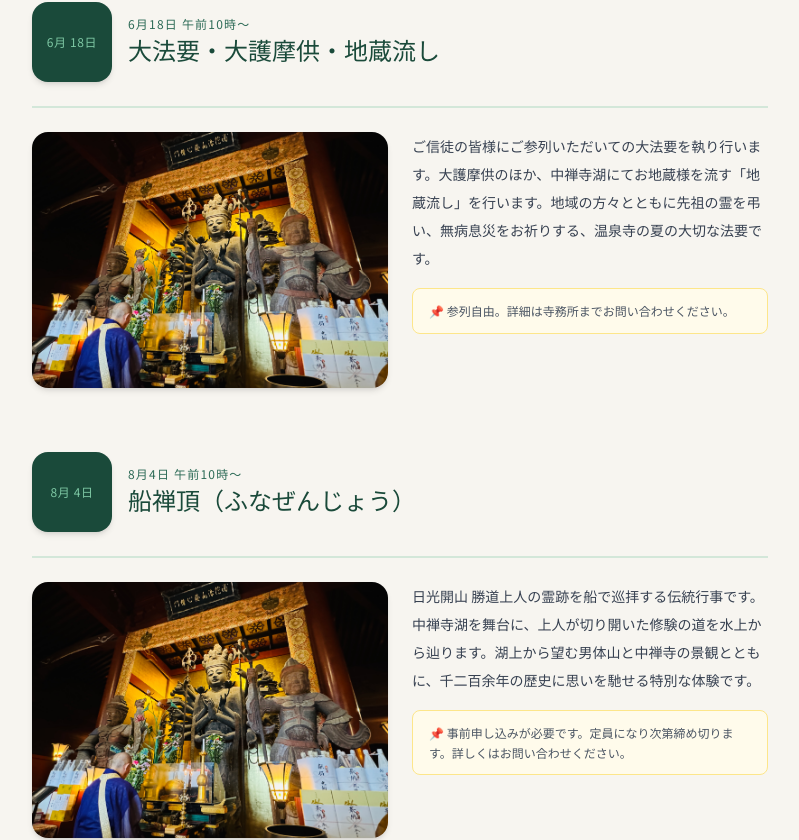
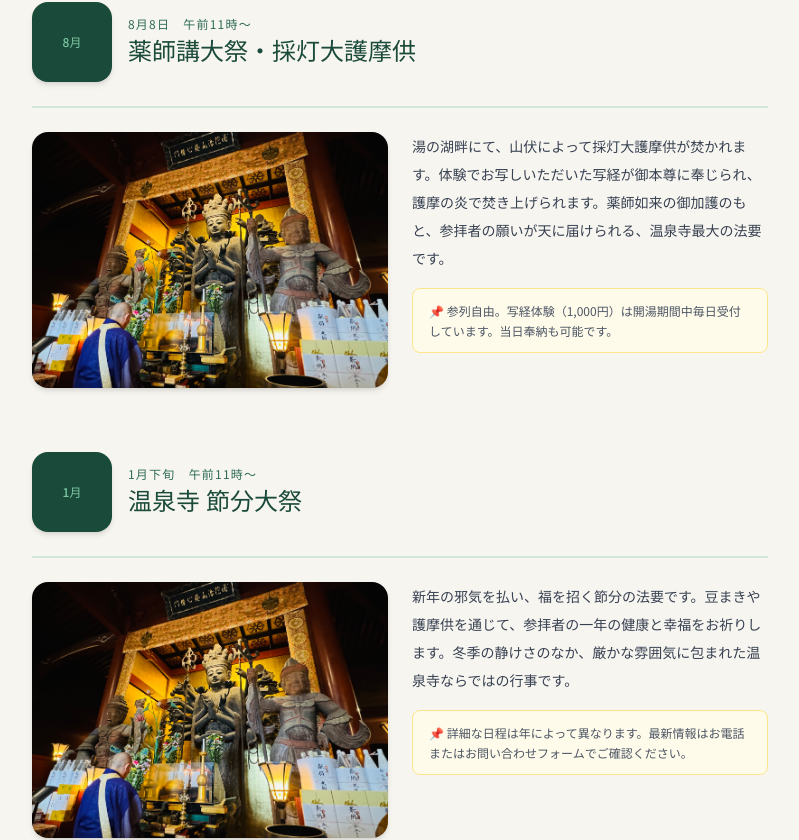
Before and after one commit to tachikikannon/tachikikannon, a Next.js app: page /onsenji/events in a window 1280 px wide. Shown: the part 410-1250 px from the top of the page, without its empty margins (240-1039 px from the left). Built offline with nearby package versions, Linux system fonts and the light colour scheme; no server answers; the database is empty.

Commit message:
温泉寺 年間行事：立木観音の行事を削除、温泉寺の正式行事（8月8日薬師講大祭・1月節分大祭）に修正

```diff
--- a/src/app/onsenji/events/page.tsx
+++ b/src/app/onsenji/events/page.tsx
@@ -8,27 +8,29 @@ import FooterOnsenji from '@/components/FooterOnsenji'
 
 export const metadata: Metadata = {
   title: '年間行事 | 日光山温泉寺',
-  description: '日光山温泉寺の年間行事・法要のご案内。6月18日 大法要・地蔵流し、8月4日 船禅頂。',
+  description: '日光山温泉寺の年間行事・法要のご案内。8月8日 薬師講大祭・採灯大護摩供、1月下旬 節分大祭。',
 }
 
-const DEFAULT_EVENTS = [
+const EVENTS = [
   {
-    date: '6月18日',
-    name: '大法要・大護摩供・地蔵流し',
-    time: '午前10時〜',
-    desc: 'ご信徒の皆様にご参列いただいての大法要を執り行います。大護摩供のほか、中禅寺湖にてお地蔵様を流す「地蔵流し」を行います。地域の方々とともに先祖の霊を弔い、無病息災をお祈りする、温泉寺の夏の大切な法要です。',
-    note: '参列自由。詳細は寺務所までお問い合わせください。',
+    month: '8月',
+    date: '8月8日',
+    name: '薬師講大祭・採灯大護摩供',
+    time: '午前11時〜',
+    desc: '湯の湖畔にて、山伏によって採灯大護摩供が焚かれます。体験でお写しいただいた写経が御本尊に奉じられ、護摩の炎で焚き上げられます。薬師如来の御加護のもと、参拝者の願いが天に届けられる、温泉寺最大の法要です。',
+    note: '参列自由。写経体験（1,000円）は開湯期間中毎日受付しています。当日奉納も可能です。',
     image: '/images/gyouji.JPEG',
-    imageAlt: '大法要・地蔵流し',
+    imageAlt: '薬師講大祭・採灯大護摩供',
   },
   {
-    date: '8月4日',
-    name: '船禅頂（ふなぜんじょう）',
-    time: '午前10時〜',
-    desc: '日光開山 勝道上人の霊跡を船で巡拝する伝統行事です。中禅寺湖を舞台に、上人が切り開いた修験の道を水上から辿ります。湖上から望む男体山と中禅寺の景観とともに、千二百余年の歴史に思いを馳せる特別な体験です。',
-    note: '事前申し込みが必要です。定員になり次第締め切ります。詳しくはお問い合わせください。',
+    month: '1月',
+    date: '1月下旬',
+    name: '温泉寺 節分大祭',
+    time: '午前11時〜',
+    desc: '新年の邪気を払い、福を招く節分の法要です。豆まきや護摩供を通じて、参拝者の一年の健康と幸福をお祈りします。冬季の静けさのなか、厳かな雰囲気に包まれた温泉寺ならではの行事です。',
+    note: '詳細な日程は年によって異なります。最新情報はお電話またはお問い合わせフォームでご確認ください。',
     image: '/images/gyouji.JPEG',
-    imageAlt: '船禅頂',
+    imageAlt: '節分大祭',
   },
 ]
 
@@ -37,14 +39,12 @@ export default async function OnsenjEventsPage() {
     <>
       <HeaderOnsenji />
       <main className="pt-16">
-        {/* パンくず */}
         <div className="bg-onsenji/5 px-4 py-2 text-xs text-gray-400">
           <div className="max-w-3xl mx-auto">
             <Link href="/onsenji">ホーム</Link> &gt; 年間行事
           </div>
         </div>
 
-        {/* ページヒーロー */}
         <section className="bg-onsenji py-20 text-center relative overflow-hidden">
           <div className="absolute inset-0 opacity-5" style={{backgroundImage:'repeating-linear-gradient(45deg,#7ec8a4 0,#7ec8a4 1px,transparent 0,transparent 50%)',backgroundSize:'20px 20px'}} />
           <p className="text-[#7ec8a4] text-xs tracking-[0.3em] mb-3 relative">Annual Events</p>
@@ -53,21 +53,18 @@ export default async function OnsenjEventsPage() {
         </section>
 
         <div className="max-w-3xl mx-auto px-4 py-14 space-y-16">
-          {DEFAULT_EVENTS.map((ev) => (
+          {EVENTS.map((ev) => (
             <article key={ev.date} className="space-y-6">
-              {/* 日付・行事名ヘッダー */}
               <div className="flex items-center gap-4">
                 <div className="flex-shrink-0 w-20 h-20 rounded-2xl bg-onsenji flex flex-col items-center justify-center text-white shadow-md">
-                  <span className="text-[#7ec8a4] text-xs tracking-wider">{ev.date.replace('月', '月\n')}</span>
+                  <span className="text-[#7ec8a4] text-xs font-medium">{ev.month}</span>
                 </div>
                 <div>
-                  <p className="text-[#2d6b57] text-xs tracking-widest mb-1">{ev.date} {ev.time}</p>
+                  <p className="text-[#2d6b57] text-xs tracking-widest mb-1">{ev.date}　{ev.time}</p>
                   <h2 className="font-serif text-2xl text-onsenji">{ev.name}</h2>
                 </div>
               </div>
               <div className="w-full h-0.5 bg-[#7ec8a4]/30" />
-
-              {/* 写真＋説明 */}
               <div className="grid md:grid-cols-2 gap-6 items-start">
                 <div className="relative h-56 md:h-64 rounded-2xl overflow-hidden shadow-md">
                   <Image src={ev.image} alt={ev.imageAlt} fill className="object-cover" />
@@ -82,10 +79,9 @@ export default async function OnsenjEventsPage() {
             </article>
           ))}
 
-          {/* お問い合わせ */}
           <div className="bg-onsenji rounded-2xl p-8 text-center text-white">
-            <p className="font-serif text-xl mb-2">行事へのご参列・お申し込み</p>
-            <p className="text-white/70 text-sm mb-6">ご不明な点はお気軽にお問い合わせください。</p>
+            <p className="font-serif text-xl mb-2">行事へのご参列・お問い合わせ</p>
+            <p className="text-white/70 text-sm mb-6">詳細・最新日程はお気軽にお問い合わせください。</p>
             <Link href="/onsenji/contact"
               className="inline-block px-8 py-3 bg-[#7ec8a4] text-onsenji font-medium rounded-full hover:bg-[#a0d8bc] transition-colors text-sm">
               お問い合わせ
```
